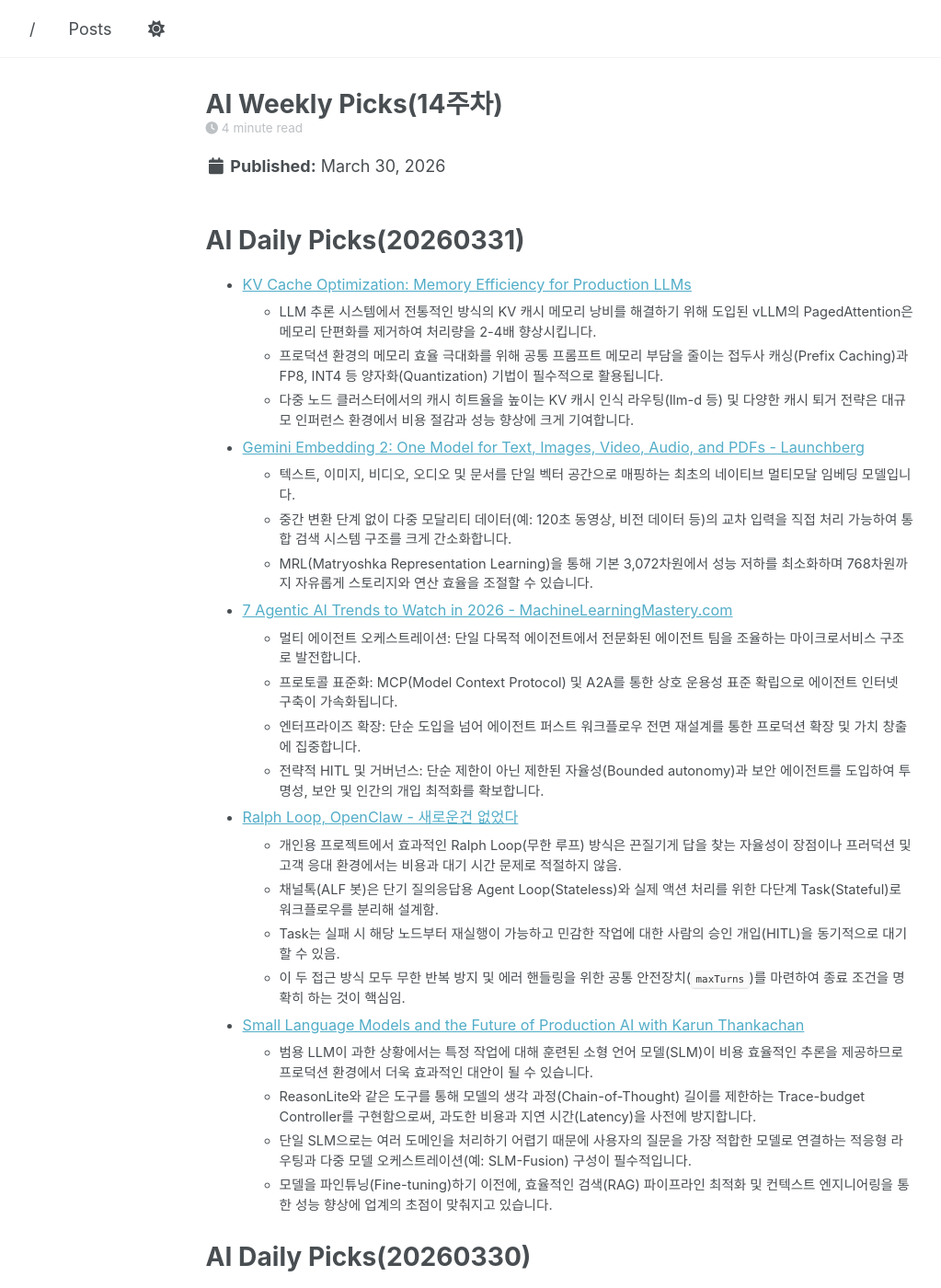
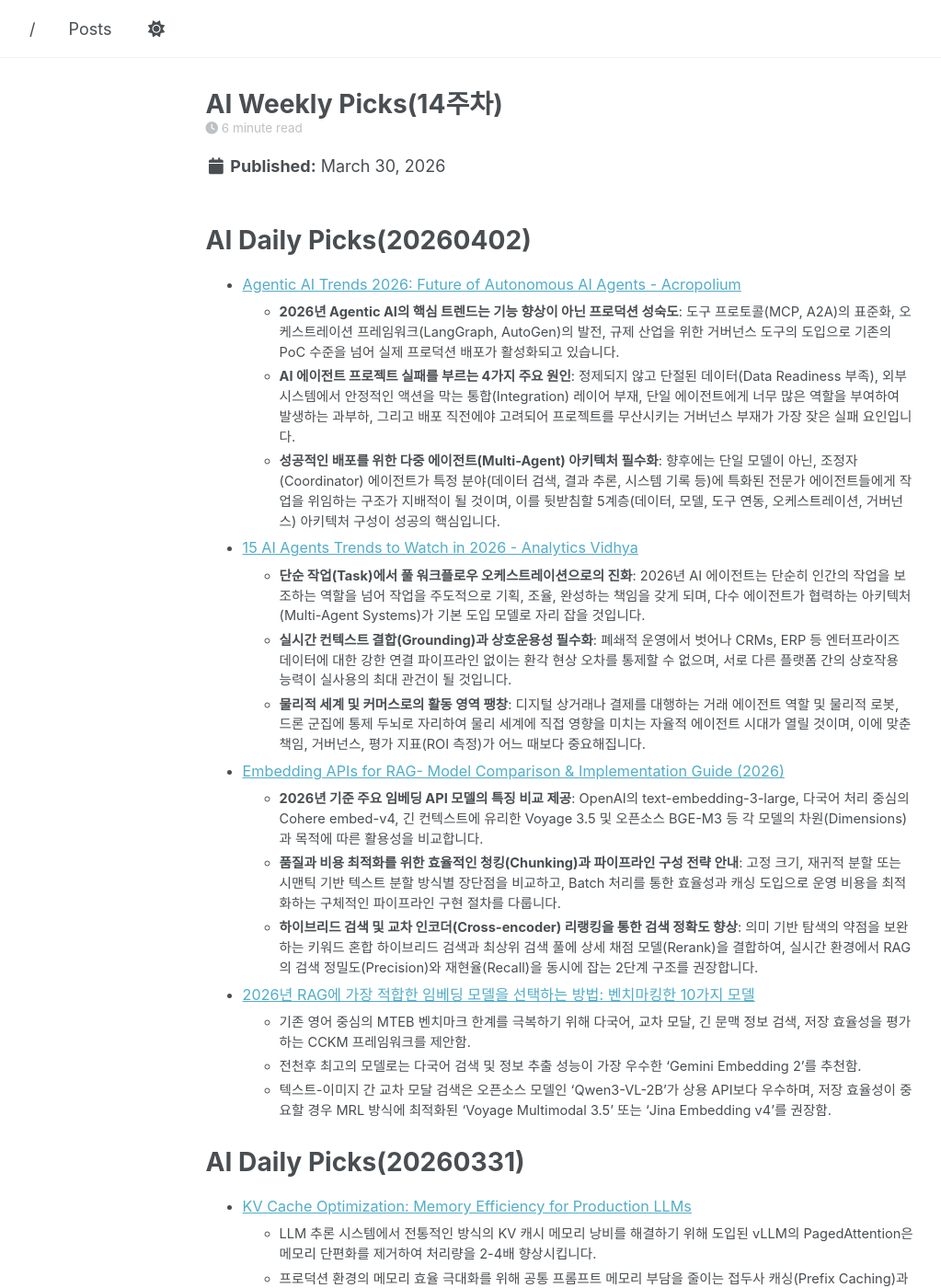
Before and after one commit to parameterfreak/parameterfreak.github.io, a Jekyll site: the page built from _posts/2026-03-30-ai-weekly-picks.md, in a window 1280 px wide and 1400 px high. Shown: the whole window at 92% size, without its empty margins (58-1081 px from the left). Built offline with Jekyll 4.4.1, drawn with Linux system fonts in a browser that asks for light colours; a script that is not in the unit is left out.

Commit message:
Add AI Daily Picks for April 2, 2026
Added AI Daily Picks for April 2, 2026, featuring articles on Agentic AI trends, AI agents, embedding APIs, and RAG models.

```diff
--- a/_posts/2026-03-30-ai-weekly-picks.md
+++ b/_posts/2026-03-30-ai-weekly-picks.md
@@ -9,6 +9,29 @@
   - News
   - Reference
 ---
+
+# AI Daily Picks(20260402)
+
+* [Agentic AI Trends 2026: Future of Autonomous AI Agents - Acropolium](https://acropolium.com/blog/agentic-ai-trends/)
+  * **2026년 Agentic AI의 핵심 트렌드는 기능 향상이 아닌 프로덕션 성숙도**: 도구 프로토콜(MCP, A2A)의 표준화, 오케스트레이션 프레임워크(LangGraph, AutoGen)의 발전, 규제 산업을 위한 거버넌스 도구의 도입으로 기존의 PoC 수준을 넘어 실제 프로덕션 배포가 활성화되고 있습니다.
+  * **AI 에이전트 프로젝트 실패를 부르는 4가지 주요 원인**: 정제되지 않고 단절된 데이터(Data Readiness 부족), 외부 시스템에서 안정적인 액션을 막는 통합(Integration) 레이어 부재, 단일 에이전트에게 너무 많은 역할을 부여하여 발생하는 과부하, 그리고 배포 직전에야 고려되어 프로젝트를 무산시키는 거버넌스 부재가 가장 잦은 실패 요인입니다.
+  * **성공적인 배포를 위한 다중 에이전트(Multi-Agent) 아키텍처 필수화**: 향후에는 단일 모델이 아닌, 조정자(Coordinator) 에이전트가 특정 분야(데이터 검색, 결과 추론, 시스템 기록 등)에 특화된 전문가 에이전트들에게 작업을 위임하는 구조가 지배적이 될 것이며, 이를 뒷받침할 5계층(데이터, 모델, 도구 연동, 오케스트레이션, 거버넌스) 아키텍처 구성이 성공의 핵심입니다.
+
+* [15 AI Agents Trends to Watch in 2026 - Analytics Vidhya](https://www.analyticsvidhya.com/blog/2026/01/ai-agents-trends/)
+  * **단순 작업(Task)에서 풀 워크플로우 오케스트레이션으로의 진화**: 2026년 AI 에이전트는 단순히 인간의 작업을 보조하는 역할을 넘어 작업을 주도적으로 기획, 조율, 완성하는 책임을 갖게 되며, 다수 에이전트가 협력하는 아키텍처(Multi-Agent Systems)가 기본 도입 모델로 자리 잡을 것입니다.
+  * **실시간 컨텍스트 결합(Grounding)과 상호운용성 필수화**: 폐쇄적 운영에서 벗어나 CRMs, ERP 등 엔터프라이즈 데이터에 대한 강한 연결 파이프라인 없이는 환각 현상 오차를 통제할 수 없으며, 서로 다른 플랫폼 간의 상호작용 능력이 실사용의 최대 관건이 될 것입니다.
+  * **물리적 세계 및 커머스로의 활동 영역 팽창**: 디지털 상거래나 결제를 대행하는 거래 에이전트 역할 및 물리적 로봇, 드론 군집에 통제 두뇌로 자리하여 물리 세계에 직접 영향을 미치는 자율적 에이전트 시대가 열릴 것이며, 이에 맞춘 책임, 거버넌스, 평가 지표(ROI 측정)가 어느 때보다 중요해집니다.
+
+* [Embedding APIs for RAG- Model Comparison & Implementation Guide (2026)](https://ofox.ai/blog/embedding-api-rag-complete-guide-2026/)
+  * **2026년 기준 주요 임베딩 API 모델의 특징 비교 제공**: OpenAI의 text-embedding-3-large, 다국어 처리 중심의 Cohere embed-v4, 긴 컨텍스트에 유리한 Voyage 3.5 및 오픈소스 BGE-M3 등 각 모델의 차원(Dimensions)과 목적에 따른 활용성을 비교합니다.
+  * **품질과 비용 최적화를 위한 효율적인 청킹(Chunking)과 파이프라인 구성 전략 안내**: 고정 크기, 재귀적 분할 또는 시맨틱 기반 텍스트 분할 방식별 장단점을 비교하고, Batch 처리를 통한 효율성과 캐싱 도입으로 운영 비용을 최적화하는 구체적인 파이프라인 구현 절차를 다룹니다.
+  * **하이브리드 검색 및 교차 인코더(Cross-encoder) 리랭킹을 통한 검색 정확도 향상**: 의미 기반 탐색의 약점을 보완하는 키워드 혼합 하이브리드 검색과 최상위 검색 풀에 상세 채점 모델(Rerank)을 결합하여, 실시간 환경에서 RAG의 검색 정밀도(Precision)와 재현율(Recall)을 동시에 잡는 2단계 구조를 권장합니다.
+
+* [2026년 RAG에 가장 적합한 임베딩 모델을 선택하는 방법: 벤치마킹한 10가지 모델](https://milvus.io/ko/blog/choose-embedding-model-rag-2026.md)
+  * 기존 영어 중심의 MTEB 벤치마크 한계를 극복하기 위해 다국어, 교차 모달, 긴 문맥 정보 검색, 저장 효율성을 평가하는 CCKM 프레임워크를 제안함.
+  * 전천후 최고의 모델로는 다국어 검색 및 정보 추출 성능이 가장 우수한 'Gemini Embedding 2'를 추천함.
+  * 텍스트-이미지 간 교차 모달 검색은 오픈소스 모델인 'Qwen3-VL-2B'가 상용 API보다 우수하며, 저장 효율성이 중요할 경우 MRL 방식에 최적화된 'Voyage Multimodal 3.5' 또는 'Jina Embedding v4'를 권장함.
+
 
 # AI Daily Picks(20260331)
 
```
